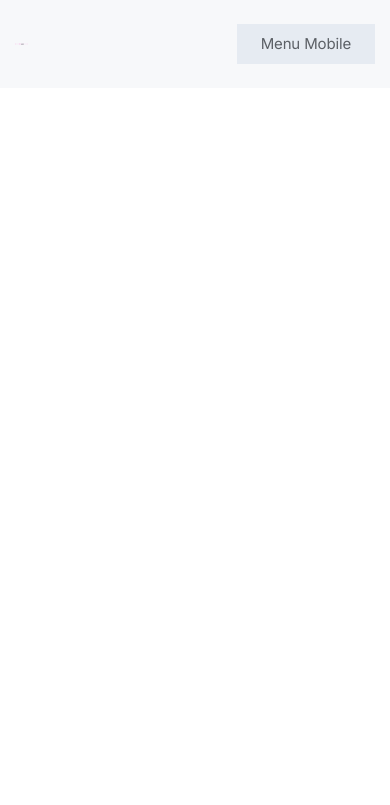
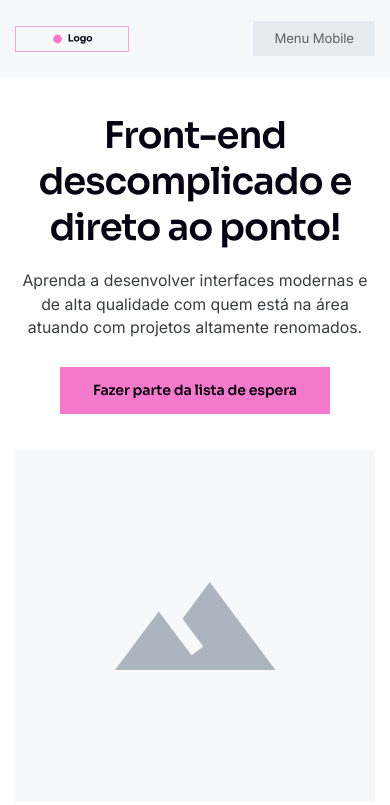
Before and after one commit to nathaliaveneziano/codeboost_projeto-wireframe, a plain HTML site: page index.html in a window 390 px wide. Drawn offline with Linux system fonts and the light colour scheme.

Commit message:
section hero created

```diff
--- a/css/responsive.css
+++ b/css/responsive.css
@@ -1,4 +1,8 @@
-@media (max-width: 1200px) {}
+@media (max-width: 1200px) {
+  .s-hero .text {
+    max-width: 49%;
+  }
+}
 
 @media (max-width: 991px) {
   header nav {
@@ -8,6 +12,22 @@
   header .menu-mobile {
     display: block;
   }
+
+  .s-hero .container {
+    flex-direction: column;
+  }
+
+  .s-hero .text {
+    max-width: 100%;
+    margin-bottom: 4rem;
+    display: flex;
+    flex-direction: column;
+    align-items: center;
+  }
+
+  .s-hero .text h1, .s-hero .text p {
+    text-align: center;
+  }
 }
 
 @media (max-width: 768px) {}
@@ -15,7 +35,31 @@
 @media (max-width: 600px) {}
 
 @media (max-width: 480px) {
-  .logo {
-    max-width: 1.3rem;
+  html {
+    font-size: 55%;
+  }
+
+  header .logo {
+    max-width: 13rem;
+  }
+
+  .s-hero {
+    padding: 4rem 0;
+  }
+
+  .s-hero .text h1 {
+    font-size: 4.2rem;
+  }
+
+  .s-hero .text p {
+    margin-bottom: 3rem;
+  }
+
+  .s-hero .image {
+    height: 40rem;
+  }
+
+  .s-hero .image img {
+    max-width: 100%;
   }
 }
--- a/css/style.css
+++ b/css/style.css
@@ -1,3 +1,4 @@
+/* Header  */
 header {
   width: 100%;
   height: 8.8rem;
@@ -12,8 +13,7 @@ header .container {
 }
 
 header nav {
-  display: flex
-  align-items: center;
+  display: flex align-items: center;
   gap: 3.2rem;
 }
 
@@ -29,3 +29,45 @@ header nav ul {
 header nav .btn-primary {
   padding: 0.9rem 3.4rem;
 }
+
+/* Section Hero */
+.s-hero {
+  padding: 7.2rem 0;
+}
+
+.s-hero .container {
+  display: flex;
+  justify-content: space-between;
+  align-items: center;
+}
+
+.s-hero .text {
+  width: 100%;
+  max-width: 64rem;
+}
+
+.s-hero .text h1 {
+  margin-bottom: 2rem;
+}
+
+.s-hero .text p {
+  margin-bottom: 5.6rem;
+  max-width: 48.8rem;
+  font-size: 1.8rem;
+  line-height: 150%;
+  color: var(--gray-colors-300);
+}
+
+.s-hero .text .btn-primary {
+  padding: 1.7rem 3.7rem;
+}
+
+.s-hero .image {
+  width: 100%;
+  max-width: 48.8rem;
+  height: 49.6rem;
+  background-color: var(--gray-colors-800);
+  display: flex;
+  align-items: center;
+  justify-content: center;
+}
--- a/index.html
+++ b/index.html
@@ -16,8 +16,8 @@
   <link rel="stylesheet" href="./css/grid.css">
   <link rel="stylesheet" href="./css/patterns.css">
   <link rel="stylesheet" href="./css/style.css">
+  <link rel="stylesheet" href="./css/reset.css">
   <link rel="stylesheet" href="./css/responsive.css">
-  <link rel="stylesheet" href="./css/reset.css">
 </head>
 
 <body>
@@ -38,6 +38,20 @@
       <button class="menu-item menu-mobile">Menu Mobile</button>
     </div>
   </header>
+
+  <section class="s-hero">
+    <div class="container">
+      <div class="text">
+        <h1>Front-end descomplicado e direto ao ponto!</h1>
+        <p>Aprenda a desenvolver interfaces modernas e de alta qualidade com quem está na área atuando com projetos altamente renomados.</p>
+        <a href="" class="btn-primary">Fazer parte da lista de espera</a>
+      </div>
+      <div class="image">
+        <img src="./img/img-hero.svg" alt="Imagem hero">
+      </div>
+    </div>
+
+  </section>
 </body>
 
 </html>
```
